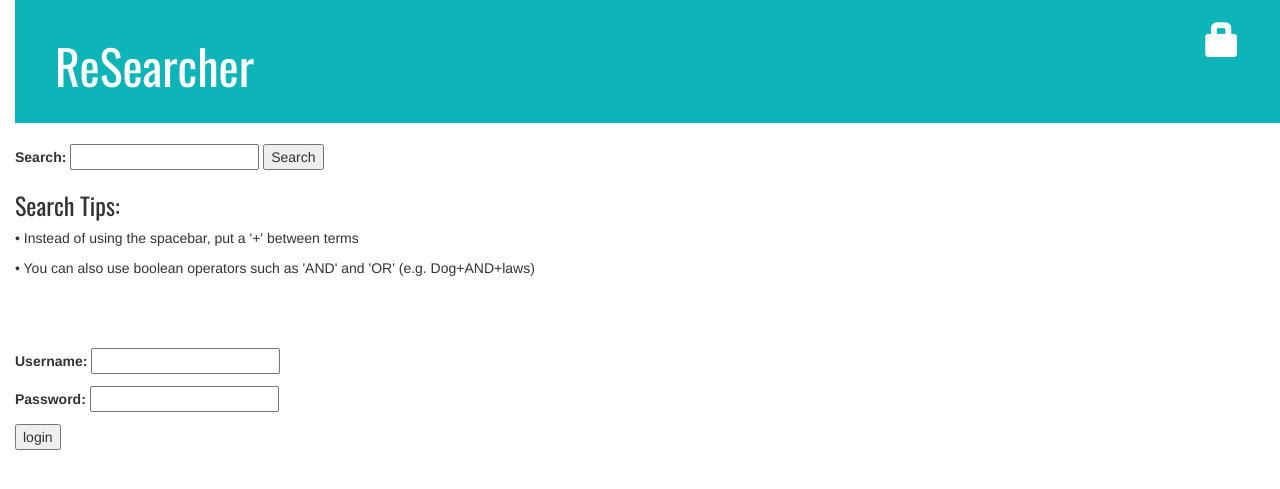
After one commit to MuffinUprising/CapstoneProject4, a Django app: page /registration/ in a window 1280 px wide. The commit adds this page. Shown: the top 489 px of the page. Run offline with Django 3.2, Linux system fonts and the light colour scheme; some libraries are stand-ins or nearby versions.

Commit message:
Added handling for spacebar and quotations in search field. Added user login. Limited subject heading results to 6.

```diff
--- a/project4/settings.py
+++ b/project4/settings.py
@@ -121,3 +121,5 @@
 
 STATIC_URL = '/static/'
 STATIC_ROOT = os.path.join(BASE_DIR, 'static')
+
+# LOGIN_REDIRECT_URL = '/'
--- a/project4/urls.py
+++ b/project4/urls.py
@@ -14,10 +14,13 @@
     2. Import the include() function: from django.conf.urls import url, include
     3. Add a URL to urlpatterns:  url(r'^blog/', include(blog_urls))
 """
-from django.conf.urls import include, url
+from django.conf.urls import patterns, include, url
 from django.contrib import admin
+admin.autodiscover()
 
-urlpatterns = [
-    url(r'^admin/', admin.site.urls),
+urlpatterns = patterns('',
+    url(r'^admin/', include(admin.site.urls)),
     url(r'', include('researcher.urls', namespace="researcher")),
-]
+    url(r'^accounts/login/$', 'django.contrib.auth.views.login'),
+    url(r'^accounts/logout/$', 'django.contrib.auth.views.logout', {'next_page': '/'}),
+)
--- a/researcher/forms.py
+++ b/researcher/forms.py
@@ -0,0 +1,9 @@
+from django import forms
+
+from .models import User
+
+class LoginForm(forms.ModelForm):
+
+    class Meta:
+        model = User
+        fields = ('username', 'password')
--- a/researcher/models.py
+++ b/researcher/models.py
@@ -50,3 +50,9 @@
     url = models.URLField()
     title = models.CharField(max_length=250)
     summary = models.TextField()
+
+# model for user info
+class User(models.Model):
+
+    username = models.CharField(max_length=250)
+    password = models.CharField(max_length=250)
--- /dev/null
+++ b/researcher/templates/registration/login.html
@@ -0,0 +1,18 @@
+{% extends "search/base.html" %}
+
+{% block content %}
+
+{% if form.errors %}
+<p>Your username and password didn't match. Please try again.</p>
+{% endif %}
+
+<form method="POST" class="login-form">
+{% csrf_token %}
+
+    {{ form.as_p }}
+
+<input type="submit" value="login" />
+<input type="hidden" name="next" value="{{ next }}" />
+</form>
+
+{% endblock %}
--- a/researcher/templates/search/base.html
+++ b/researcher/templates/search/base.html
@@ -11,7 +11,13 @@
 </head>
 <body>
 <div class="page-header">
+    {% if user.is_authenticated %}
+    <p class="top-menu">Hello {{ user.username }}<small>(<a href="{% url 'django.contrib.auth.views.logout' %}">Log out</a>)</small></p>
+    {% else %}
+    <a href="{% url 'django.contrib.auth.views.login' %}" class="top-menu"><span class="glyphicon glyphicon-lock"></span></a>
+    {% endif %}
     <h1><a href="/">ReSearcher</a></h1>
+
 </div>
 
     <div class="search">
--- a/researcher/urls.py
+++ b/researcher/urls.py
@@ -8,4 +8,5 @@
     url(r'^$', views.researcher, name='researcher'),
     url(r'^search/(?P<pk>\d+)/$', views.search_previous, name='search_previous'),
     url(r'^search/$', views.search_detail, name='search_detail'),
+    url(r'^registration/$', views.login, name='login')
 ]
--- a/researcher/views.py
+++ b/researcher/views.py
@@ -1,20 +1,27 @@
 from django.shortcuts import render, get_object_or_404
 from .models import DplaResult, Researcher, Images, Wiki
+from.forms import LoginForm
 import urllib.request
 import urllib.parse
 from django.utils import timezone
 import json
 import wikipedia
+from django.contrib.auth.decorators import login_required
 
 #CONTROLLERS (note to self)
 # dpla api key
 dpla_api = "cd25c210d8141e63e88e09634f6a37a7"
 
+dic = {' ': '+', '"': '&quot;'}
+
+@login_required()
 # front page
 def researcher(request):
     research = Researcher.objects.all()
+
     return render(request, 'search/researcher.html', {'research': research})
 
+@login_required()
 #previous searches
 def search_previous(request, pk):
     search = get_object_or_404(Researcher, pk=pk)
@@ -25,8 +32,6 @@
 def search_dpla(user_query):
 
     try:
-        # user_query = "food+AND+desert"
-
         # fields to return from API call
         return_fields = "isShownAt," \
                         "sourceResource.title," \
@@ -36,8 +41,9 @@
                         "sourceResource.date.begin," \
                         "provider.name"
         #URL for call
-        url = "http://api.dp.la/v2/items?sourceResource.subject="+user_query+"&page_size=5&fields="+return_fields+"&api_key="+dpla_api
+        url = "http://api.dp.la/v2/items?sourceResource.subject=" + user_query + "&page_size=5&fields="+return_fields+"&api_key="+dpla_api
         # request/response
+        print("requesting url: " + url)
         req = urllib.request.Request(url)
         resp = urllib.request.urlopen(req)
         #decode and load json file
@@ -58,11 +64,13 @@
     #iterate over list
     dpla_results = []
 
-    #TODO: limit subject heading results to 6
     for item in response_dict:
         # list comprehension - Thanks to Boyd!
         sh_list = [i.get('name') for i in item.get('sourceResource.subject')]
-        sh_dict = {'subject_heading' + str(i+1): u for i, u in enumerate(sh_list)}
+        # limit subject heading results to 6
+        sh_list_limited = sh_list[0:6]
+        # enumerate through list and add number to name
+        sh_dict = {'subject_heading' + str(i+1): u for i, u in enumerate(sh_list_limited)}
         # perform .get
         dpla_result = DplaResult(
             url=item.get('isShownAt'),
@@ -72,6 +80,7 @@
             date_published=item.get('sourceResource.date.begin'),
             **sh_dict
         )
+        #add to dpla results list
         dpla_results.append(dpla_result)
 
     return dpla_results
@@ -82,6 +91,11 @@
     #TODO: add search term to previous_searches
     user_query = request.GET.get('user_query')
     print('Query:' + user_query)
+
+    for k in dic:
+        user_query = user_query.replace(k, dic[k])
+        print("test:" + user_query)
+
     q = search_dpla(user_query)
     dpla_query = create_dpla_result(q)
     wiki = search_wikipedia(user_query)
@@ -120,3 +134,18 @@
     images = Images(**image_dict)
 
     return images
+
+
+def format_search_term(request, d):
+
+    for j, k in d.items():
+        request = request.replace(j, k)
+
+    print("new request:" + request)
+
+    return request
+
+def login(request):
+
+    form = LoginForm()
+    return render(request, 'registration/login.html', {'form': form})
```
Also changed, not shown: researcher/migrations/0005_user.py (added), researcher/migrations/0006_remove_user_user_email.py (added).
